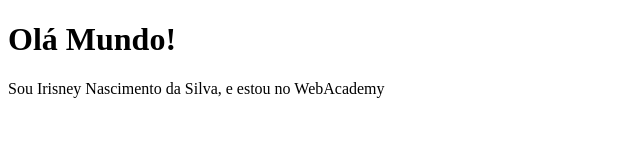
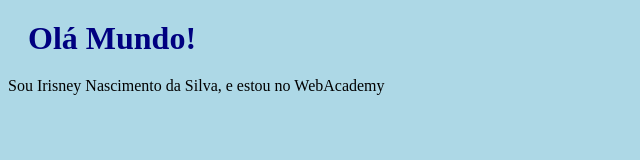
Before and after one commit to neysilva23/Irisney, a plain HTML site: page index.html in a window 1280 px wide. Shown: the whole page, without its empty margins (0-640 px from the left). Drawn offline with Linux system fonts and the light colour scheme.

Commit message:
Tornando a página mais bonita!
Adicionei css

```diff
--- /dev/null
+++ b/bluestyle.css
@@ -0,0 +1,8 @@
+body{
+    background-color: lightblue;
+}
+
+h1 {
+    color: navy;
+    margin: 20px;
+}
--- a/index.html
+++ b/index.html
@@ -2,6 +2,7 @@
 <html>
 <head>
     <title>Olá Mundo!</title>
+    <link rel="stylesheet" href="bluestyle.css"
 </head>
 <body>
     <h1>Olá Mundo!</h1>
```
Also changed, not shown: 1 other file.
